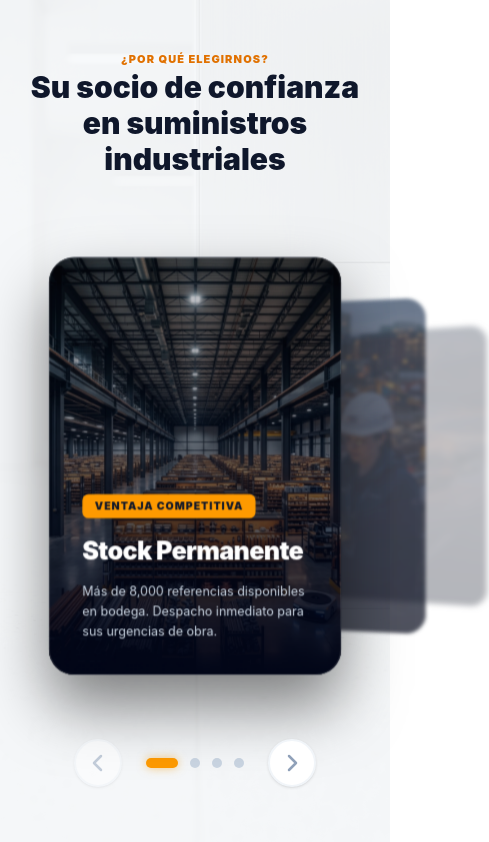
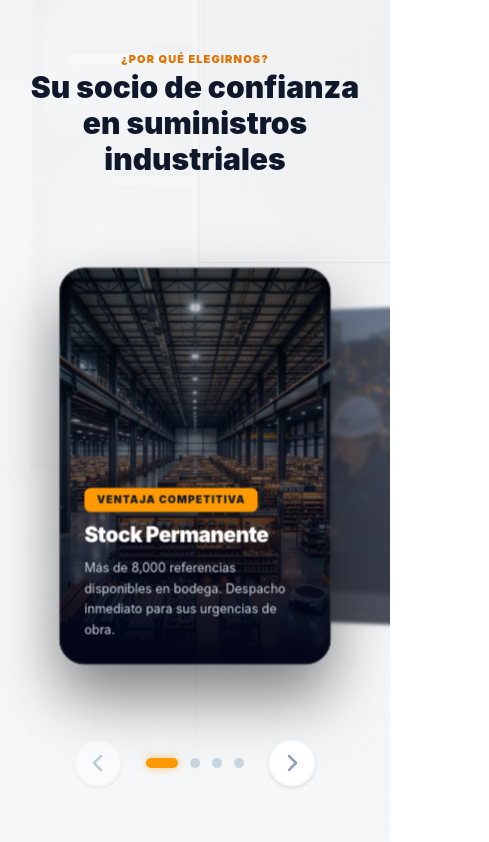
Before and after one commit to wisprice2/ferreteria-kval, a React (Vite) app: page / in a window 390 px wide. Shown: the part 2985-3827 px from the top of the page, 489 px wide, since content can reach past the window. Built offline with nearby package versions, Linux system fonts and the light colour scheme.

Commit message:
Fix(UI): Corregir overflow horizontal y superposición de textos en carrusel móvil

```diff
--- a/src/App.jsx
+++ b/src/App.jsx
@@ -698,7 +698,7 @@ export default function App() {
   );
 
   return (
-    <div className="min-h-screen bg-slate-50 text-slate-800 font-sans selection:bg-amber-500 selection:text-white">
+    <div className="min-h-screen bg-slate-50 text-slate-800 font-sans selection:bg-amber-500 selection:text-white overflow-x-hidden w-full">
 
       {/* ═══════════ NOTIFICACIONES ═══════════ */}
       {notification && (
@@ -959,7 +959,7 @@ export default function App() {
       {renderHomeBusinessLines()}
 
       {/* ═══════════ POR QUÉ KVAL ═══════════ */}
-      <section id="nosotros" className="py-20 relative border-y border-white/50" style={{ backgroundImage: 'url(/images/light_premium_bg.png)', backgroundSize: 'cover', backgroundAttachment: 'fixed', backgroundPosition: 'center' }}>
+      <section id="nosotros" className="py-20 relative border-y border-white/50 overflow-hidden" style={{ backgroundImage: 'url(/images/light_premium_bg.png)', backgroundSize: 'cover', backgroundAttachment: 'fixed', backgroundPosition: 'center' }}>
         <div className="absolute inset-0 bg-slate-50/90"></div>
         <div className="max-w-7xl mx-auto px-4 sm:px-6 lg:px-8 relative z-10">
 
@@ -998,16 +998,16 @@ export default function App() {
                 <div
                   key={i}
                   onClick={() => !isActive && setActiveWhyCard(i)}
-                  className={`absolute w-[280px] sm:w-[350px] h-[400px] sm:h-[480px] bg-slate-900 rounded-3xl overflow-hidden transition-all duration-700 ease-[cubic-bezier(0.25,0.8,0.25,1)] transform-gpu ${cursorStyle}`}
+                  className={`absolute w-[260px] sm:w-[350px] h-[380px] sm:h-[480px] bg-slate-900 rounded-3xl overflow-hidden transition-all duration-700 ease-[cubic-bezier(0.25,0.8,0.25,1)] transform-gpu ${cursorStyle}`}
                   style={{ ...transformStyle, transformStyle: 'preserve-3d' }}
                 >
                   <img src={item.img} alt={item.title} className={`absolute inset-0 w-full h-full object-cover transition-opacity duration-700 ${isActive ? 'opacity-80' : 'opacity-40'}`} />
                   <div className="absolute inset-0 bg-gradient-to-t from-slate-950 via-slate-950/40 to-transparent"></div>
                   <div className="absolute inset-0 border border-white/10 rounded-3xl pointer-events-none"></div>
 
-                  <div className={`absolute bottom-0 left-0 right-0 p-8 transition-all duration-700 transform ${isActive ? 'opacity-100 translate-y-0' : 'opacity-0 translate-y-8'}`}>
-                    <span className="inline-block px-3 py-1 bg-amber-500 text-slate-900 text-[10px] font-black uppercase tracking-widest rounded-md mb-4 shadow-lg">Ventaja Competitiva</span>
-                    <h3 className="text-2xl sm:text-3xl font-black text-white mb-3 tracking-tight">{item.title}</h3>
+                  <div className={`absolute bottom-0 left-0 right-0 p-6 sm:p-8 transition-all duration-700 transform ${isActive ? 'opacity-100 translate-y-0' : 'opacity-0 translate-y-8 pointer-events-none'}`}>
+                    <span className="inline-block px-3 py-1 bg-amber-500 text-slate-900 text-[10px] font-black uppercase tracking-widest rounded-md mb-2 sm:mb-4 shadow-lg">Ventaja Competitiva</span>
+                    <h3 className="text-xl sm:text-3xl font-black text-white mb-2 sm:mb-3 tracking-tight">{item.title}</h3>
                     <p className="text-slate-300 text-xs sm:text-sm leading-relaxed max-w-sm">{item.desc}</p>
                   </div>
                 </div>
```
